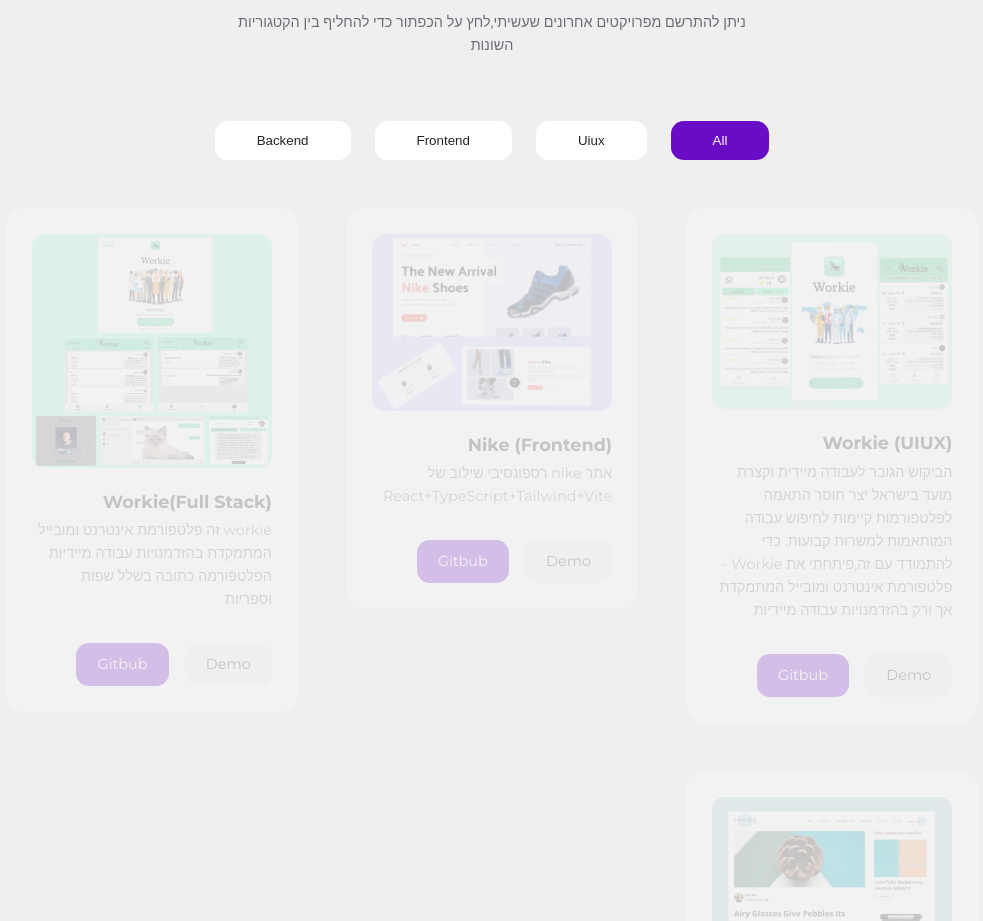
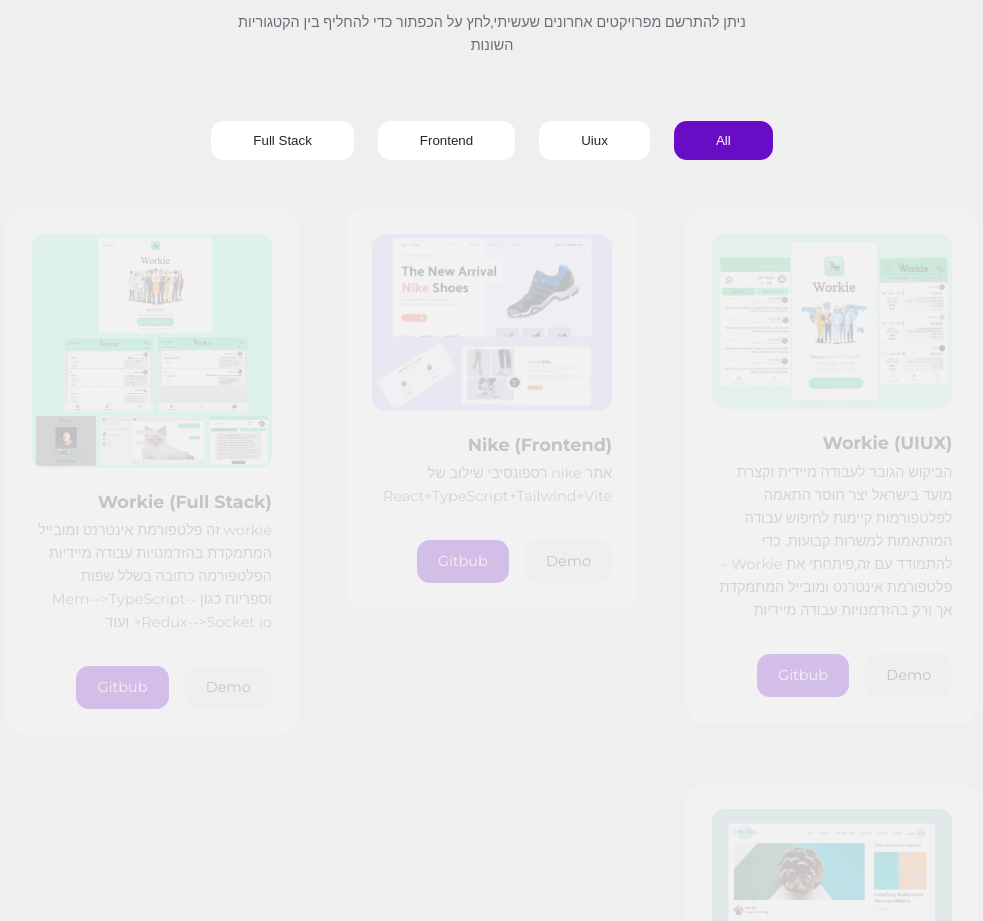
Before and after one commit to shlomi1998/portfolio, a React (Create React App) app: page / in a window 1280 px wide. Shown: the part 2648-3569 px from the top of the page, without its empty margins (148-1131 px from the left). Built offline with nearby package versions, Linux system fonts and the light colour scheme.

Commit message:
update data

```diff
--- a/src/sections/portfolio/data.js
+++ b/src/sections/portfolio/data.js
@@ -29,16 +29,16 @@
   },
   {
     id: 3,
-    category: "backend",
+    category: "Full Stack",
     image: Image4,
-    title: "Workie(Full Stack)",
-    desc: "workie זה פלטפורמת אינטרנט ומובייל המתמקדת בהזדמנויות עבודה מיידיות הפלטפורמה כתובה בשלל שפות וספריות",
+    title: "Workie (Full Stack)",
+    desc: "workie זה פלטפורמת אינטרנט ומובייל המתמקדת בהזדמנויות עבודה מיידיות הפלטפורמה  כתובה בשלל שפות וספריות כגון Mern-->TypeScript-->Redux-->Socket io ועוד",
     demo: "https://www.youtube.com/watch?v=_7FP9JmaKmE&t=21s",
     github: "https://github.com/shlomi1998/workie-fe-be",
   },
   {
     id: 4,
-    category: "backend",
+    category: "Full Stack",
     image: Image3,
     title: "Blog App (Full Stack)",
     desc: "אתר blog נחמד שבנוי ב React+Nod.js+MySql (יש כניסה למשתמש ורישום בנוסף ניתן להעלות תמונה וכן יש שימוש ב-Rich Text Editor)",
```
